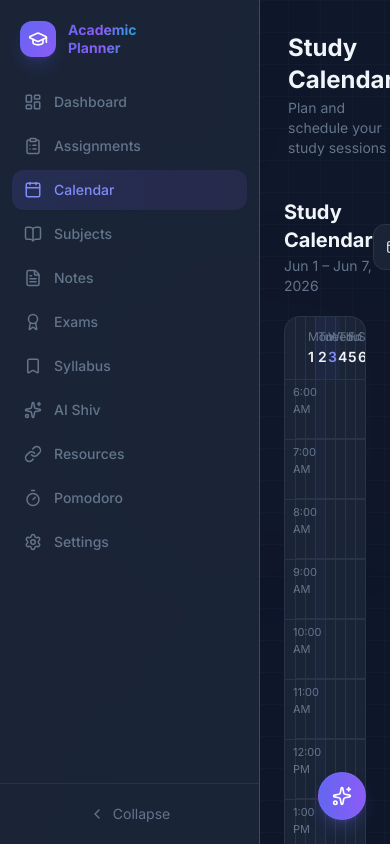
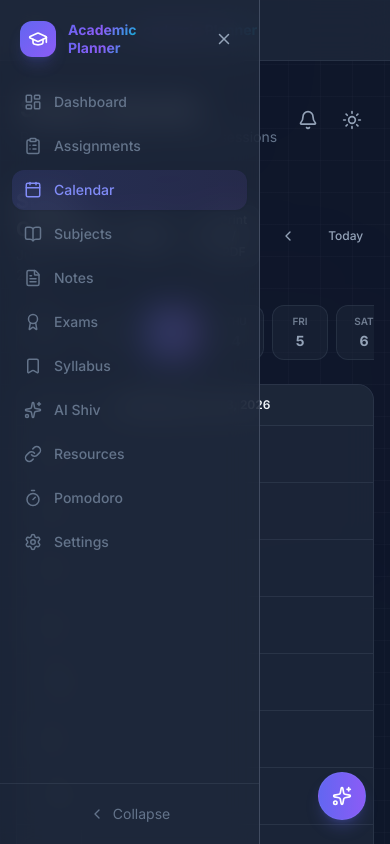
Before and after one commit to shivgupta272007-dotcom/Academic_Planner, a React (Vite) app: page /calendar in a window 390 px wide. Shown: the top 844 px of the page. Built offline with nearby package versions, Linux system fonts and the light colour scheme; the HTML template or start-up script is replaced by a standard one.

Commit message:
feat: make layout and weekly calendar fully responsive for mobile screens

```diff
--- a/src/components/calendar/WeeklyCalendar.tsx
+++ b/src/components/calendar/WeeklyCalendar.tsx
@@ -1,4 +1,4 @@
-import { useState, useMemo } from 'react';
+import { useState, useMemo, useEffect } from 'react';
 import { ChevronLeft, ChevronRight, Plus, Check, Trash2, Calendar, Printer } from 'lucide-react';
 import { useApp } from '../../contexts/AppContext';
 import Modal from '../ui/Modal';
@@ -34,9 +34,18 @@ export default function WeeklyCalendar() {
   const [showForm, setShowForm] = useState(false);
   const [editingSession, setEditingSession] = useState<StudySession | null>(null);
   const [selectedSlot, setSelectedSlot] = useState<{ date: string; time: string } | null>(null);
+  const [selectedDate, setSelectedDate] = useState<string>(toDateString(new Date()));
 
   const baseDate = useMemo(() => addDays(new Date(), weekOffset * 7), [weekOffset]);
   const weekDays = useMemo(() => getWeekDays(baseDate), [baseDate]);
+
+  // Keep selected mobile date within the visible week when navigating weeks
+  useEffect(() => {
+    const isInWeek = weekDays.some(day => toDateString(day) === selectedDate);
+    if (!isInWeek && weekDays.length > 0) {
+      setSelectedDate(toDateString(weekDays[0]));
+    }
+  }, [weekDays, selectedDate]);
 
   const getSessionsForDay = (day: Date) => {
     return studySessions
@@ -140,8 +149,132 @@ export default function WeeklyCalendar() {
         </div>
       </div>
 
-      {/* Calendar Grid */}
-      <div className="glass-card overflow-hidden">
+      {/* Mobile-only Calendar View */}
+      <div className="md:hidden space-y-4 mb-6">
+        {/* Horizontal Day Selector */}
+        <div className="flex gap-2 overflow-x-auto pb-2 scrollbar-hide no-print">
+          {weekDays.map((day) => {
+            const dateStr = toDateString(day);
+            const isSelected = dateStr === selectedDate;
+            const isToday = toDateString(day) === toDateString(new Date());
+            const daySessions = getSessionsForDay(day);
+
+            return (
+              <button
+                key={day.toISOString()}
+                onClick={() => setSelectedDate(dateStr)}
+                className={`
+                  flex-1 min-w-[56px] py-2 px-1 rounded-xl text-center border transition-all duration-200
+                  ${isSelected
+                    ? 'bg-gradient-to-r from-indigo-500 to-violet-500 text-white border-transparent shadow-lg shadow-indigo-500/20'
+                    : isToday
+                      ? 'bg-indigo-500/5 text-indigo-400 border-indigo-500/20'
+                      : 'bg-[var(--glass-bg-light)] text-[var(--color-text-secondary)] border-[var(--glass-border)]'
+                  }
+                `}
+              >
+                <div className="text-[10px] uppercase font-semibold opacity-70">
+                  {format(day, 'EEE')}
+                </div>
+                <div className="text-sm font-bold mt-0.5">
+                  {format(day, 'd')}
+                </div>
+                {daySessions.length > 0 && (
+                  <div className="flex justify-center gap-0.5 mt-1">
+                    {daySessions.map((_, i) => (
+                      <span
+                        key={i}
+                        className={`w-1 h-1 rounded-full ${
+                          isSelected ? 'bg-white' : 'bg-indigo-400'
+                        }`}
+                      />
+                    ))}
+                  </div>
+                )}
+              </button>
+            );
+          })}
+        </div>
+
+        {/* Selected Day Timeline */}
+        <div className="glass-card overflow-hidden">
+          <div className="p-3 border-b border-[var(--glass-border)] bg-[var(--glass-bg-light)] text-center text-xs font-semibold text-[var(--color-text-primary)]">
+            {format(new Date(selectedDate), 'EEEE, MMMM d, yyyy')}
+          </div>
+          <div className="max-h-[500px] overflow-y-auto divide-y divide-[var(--glass-border)]">
+            {HOURS_OF_DAY.map((hour) => {
+              const day = new Date(selectedDate);
+              const daySessions = getSessionsForDay(day).filter((s) => {
+                const sessionHour = parseInt(s.startTime.split(':')[0]);
+                return sessionHour === hour;
+              });
+              const timeLabel = formatTime(`${hour.toString().padStart(2, '0')}:00`);
+
+              return (
+                <div key={hour} className="flex min-h-[56px] items-center">
+                  {/* Time column */}
+                  <div className="w-16 px-2 text-[10px] text-[var(--color-text-muted)] text-right pr-3 font-medium">
+                    {timeLabel}
+                  </div>
+
+                  {/* Slot column */}
+                  <div
+                    className="flex-1 p-2 min-h-[56px] border-l border-[var(--glass-border)] bg-[var(--glass-bg-light)]/10 cursor-pointer relative"
+                    onClick={() => {
+                      if (daySessions.length === 0) handleSlotClick(day, hour);
+                    }}
+                  >
+                    {daySessions.length === 0 ? (
+                      <span className="text-[10px] text-[var(--color-text-muted)] opacity-0 hover:opacity-100 transition-opacity">
+                        + Tap to schedule
+                      </span>
+                    ) : (
+                      daySessions.map((session) => {
+                        const subject = getSubjectById(session.subjectId);
+                        return (
+                          <div
+                            key={session.id}
+                            className="rounded-lg p-2 text-xs cursor-pointer relative transition-all duration-200 hover:scale-[1.01]"
+                            style={{
+                              backgroundColor: `${subject?.color || '#6366f1'}20`,
+                              borderLeft: `4px solid ${subject?.color || '#6366f1'}`,
+                            }}
+                            onClick={(e) => {
+                              e.stopPropagation();
+                              setEditingSession(session);
+                            }}
+                          >
+                            <div className="flex items-center justify-between">
+                              <span className="font-semibold" style={{ color: subject?.color }}>
+                                {subject?.icon} {session.title || subject?.name}
+                              </span>
+                              <div className="flex gap-2 items-center">
+                                {session.status === 'completed' && (
+                                  <span className="text-emerald-400 text-[10px] font-semibold">Done</span>
+                                )}
+                                {session.status === 'skipped' && (
+                                  <span className="text-rose-400 text-[10px] font-semibold line-through">Skipped</span>
+                                )}
+                              </div>
+                            </div>
+                            <div className="text-[var(--color-text-muted)] text-[10px] mt-0.5 flex justify-between">
+                              <span>Duration: {formatDuration(session.duration)}</span>
+                              <span>{session.startTime}</span>
+                            </div>
+                          </div>
+                        );
+                      })
+                    )}
+                  </div>
+                </div>
+              );
+            })}
+          </div>
+        </div>
+      </div>
+
+      {/* Desktop Calendar Grid */}
+      <div className="hidden md:block glass-card overflow-hidden">
         {/* Day Headers */}
         <div className="grid grid-cols-8 border-b border-[var(--glass-border)]">
           <div className="p-3 text-xs font-medium text-[var(--color-text-muted)]" />
--- a/src/components/layout/Layout.tsx
+++ b/src/components/layout/Layout.tsx
@@ -1,31 +1,58 @@
 import { useState } from 'react';
 import { Outlet, useNavigate } from 'react-router-dom';
 import Sidebar from './Sidebar';
-import { Sparkles } from 'lucide-react';
+import { Sparkles, Menu } from 'lucide-react';
 
 export default function Layout() {
   const [sidebarCollapsed, setSidebarCollapsed] = useState(false);
+  const [mobileOpen, setMobileOpen] = useState(false);
   const navigate = useNavigate();
 
   return (
-    <div className="min-h-screen bg-[var(--color-bg-primary)] bg-grid-pattern relative overflow-hidden">
+    <div className="min-h-screen bg-[var(--color-bg-primary)] bg-grid-pattern relative overflow-hidden flex flex-col md:flex-row">
       {/* Dynamic Ambient Glowing Background Spots */}
       <div className="absolute top-[-10%] left-[-5%] w-[45vw] h-[45vw] rounded-full bg-indigo-500/[0.06] blur-[130px] pointer-events-none z-0" />
       <div className="absolute bottom-[5%] right-[-10%] w-[50vw] h-[50vw] rounded-full bg-cyan-500/[0.04] blur-[150px] pointer-events-none z-0" />
       <div className="absolute top-[35%] right-[15%] w-[35vw] h-[35vw] rounded-full bg-violet-500/[0.05] blur-[120px] pointer-events-none z-0" />
 
-      <Sidebar
-        collapsed={sidebarCollapsed}
-        onToggle={() => setSidebarCollapsed(!sidebarCollapsed)}
-      />
+      {/* Mobile Top Header Bar */}
+      <div className="md:hidden flex items-center justify-between px-4 py-3 glass-card rounded-none border-t-0 border-l-0 border-r-0 z-40 sticky top-0 w-full">
+        <button
+          onClick={() => setMobileOpen(true)}
+          className="p-2 rounded-xl hover:bg-[var(--glass-bg-light)] text-[var(--color-text-secondary)] transition-colors"
+          title="Open Menu"
+        >
+          <Menu size={20} />
+        </button>
+        <span className="font-bold gradient-text text-sm">Academic Planner</span>
+        <div className="w-9 h-9" /> {/* Spacer to balance header */}
+      </div>
 
-      <main
+      {/* Sidebar Overlay backdrop for mobile drawer */}
+      {mobileOpen && (
+        <div
+          onClick={() => setMobileOpen(false)}
+          className="md:hidden fixed inset-0 bg-black/40 backdrop-blur-sm z-30 transition-opacity"
+        />
+      )}
+
+      {/* Sidebar (drawer on mobile, sidebar on desktop) */}
+      <div
         className={`
-          transition-all duration-300 ease-out min-h-screen relative z-10
-          ${sidebarCollapsed ? 'ml-[72px]' : 'ml-[260px]'}
+          fixed md:sticky top-0 left-0 h-screen z-40 transition-transform duration-300 ease-out
+          ${mobileOpen ? 'translate-x-0' : '-translate-x-full md:translate-x-0'}
         `}
       >
-        <div className="max-w-7xl mx-auto px-6 py-4">
+        <Sidebar
+          collapsed={sidebarCollapsed}
+          onToggle={() => setSidebarCollapsed(!sidebarCollapsed)}
+          onCloseMobile={() => setMobileOpen(false)}
+        />
+      </div>
+
+      {/* Main Workspace content */}
+      <main className="flex-1 min-h-screen relative z-10 transition-all duration-300 ease-out w-full">
+        <div className="max-w-7xl mx-auto px-4 md:px-6 py-4">
           <Outlet />
         </div>
       </main>
--- a/src/components/layout/Sidebar.tsx
+++ b/src/components/layout/Sidebar.tsx
@@ -14,6 +14,7 @@ import {
   Bookmark,
   Sparkles,
   Link,
+  X,
 } from 'lucide-react';
 
 const navItems = [
@@ -33,9 +34,10 @@ const navItems = [
 interface SidebarProps {
   collapsed: boolean;
   onToggle: () => void;
+  onCloseMobile?: () => void;
 }
 
-export default function Sidebar({ collapsed, onToggle }: SidebarProps) {
+export default function Sidebar({ collapsed, onToggle, onCloseMobile }: SidebarProps) {
   return (
     <aside
       className={`
@@ -45,8 +47,9 @@ export default function Sidebar({ collapsed, onToggle }: SidebarProps) {
         ${collapsed ? 'w-[72px]' : 'w-[260px]'}
       `}
     >
-      {/* Logo */}
-      <div className="flex items-center gap-3 p-5 pb-4">
+      {/* Logo & Mobile Close button */}
+      <div className="flex items-center justify-between p-5 pb-4">
+        <div className="flex items-center gap-3">
           <div className="w-9 h-9 rounded-xl bg-gradient-to-br from-indigo-500 to-violet-500 flex items-center justify-center flex-shrink-0 shadow-lg shadow-indigo-500/20">
             <GraduationCap size={20} className="text-white" />
           </div>
@@ -57,6 +60,16 @@ export default function Sidebar({ collapsed, onToggle }: SidebarProps) {
             </div>
           )}
         </div>
+        {onCloseMobile && (
+          <button
+            onClick={onCloseMobile}
+            className="md:hidden p-1.5 rounded-lg hover:bg-[var(--glass-bg-light)] text-[var(--color-text-secondary)] hover:text-[var(--color-text-primary)] transition-colors"
+            title="Close menu"
+          >
+            <X size={18} />
+          </button>
+        )}
+      </div>
 
       {/* Nav */}
       <nav className="flex-1 px-3 py-2 space-y-1">
@@ -65,6 +78,7 @@ export default function Sidebar({ collapsed, onToggle }: SidebarProps) {
             key={path}
             to={path}
             end={path === '/'}
+            onClick={() => onCloseMobile?.()}
             className={({ isActive }) => `
               flex items-center gap-3 px-3 py-2.5 rounded-xl text-sm font-medium
               transition-all duration-200 group
```
Lines whose indentation alone changed are shown as unchanged.
